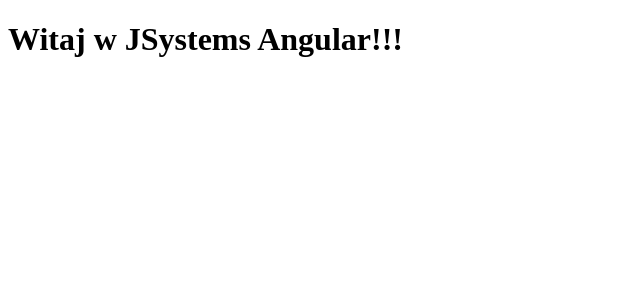
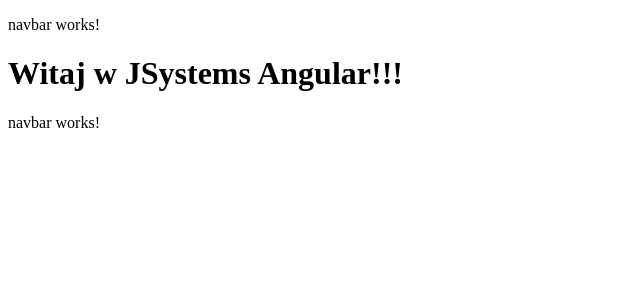
Before and after one commit to ev45ive/jsystems-angular-czerwiec, an Angular app: page / in a window 1280 px wide. Shown: the top 300 px of the page, without its empty margins (0-640 px from the left). Built offline with nearby package versions, Linux system fonts and the light colour scheme.

Commit message:
Nested components + Recursive (Infinite) nesting

```diff
--- a/src/app/app.component.html
+++ b/src/app/app.component.html
@@ -1 +1,10 @@
+
+<app-navbar></app-navbar>
+
 <h1>Witaj w {{title}} Angular!!!</h1>
+
+<app-navbar></app-navbar>
+
+
+<!-- Infinite Nested Loop:
+<app-root></app-root> -->
--- a/src/app/app.module.ts
+++ b/src/app/app.module.ts
@@ -3,10 +3,12 @@ import { BrowserModule } from '@angular/platform-browser';
 
 import { AppRoutingModule } from './app-routing.module';
 import { AppComponent } from './app.component';
+import { NavbarComponent } from './navbar/navbar.component';
 
 @NgModule({
   declarations: [
     AppComponent,
+    NavbarComponent,
   ],
   imports: [
     BrowserModule,
--- /dev/null
+++ b/src/app/navbar/navbar.component.html
@@ -0,0 +1 @@
+<p>navbar works!</p>
```
Also changed, not shown: src/app/navbar/navbar.component.ts (added, +10 -0 lines), src/app/navbar/navbar.component.scss (added), 1 other file (tests, documents, lock files or other folders).
